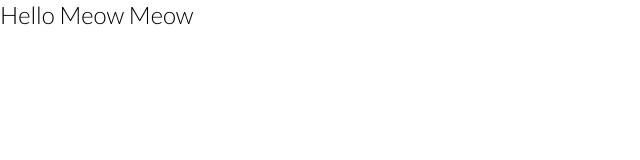
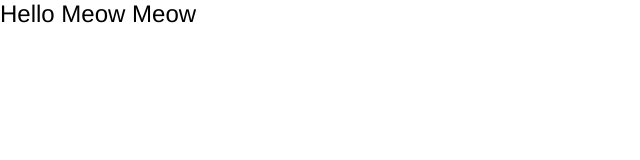
Before and after one commit to jay-medina/pelicula, a React (Vite) app: page / in a window 1280 px wide. Shown: the top 160 px of the page, without its empty margins (0-640 px from the left). Built offline with nearby package versions, Linux system fonts and the light colour scheme.

Commit message:
adding todo items

```diff
--- a/src/components/app.css
+++ b/src/components/app.css
@@ -9,7 +9,7 @@ body {
     padding: 0;
     box-sizing: border-box;
     font-size: 24px;
-    font-family: "Lato", Arial, sans-serif;
+    font-family: "Helvetica Neue", Helvetica, Arial, sans-serif;
     font-weight: normal;
     -webkit-font-smoothing: antialiased;
 }
```
Also changed, not shown: 1 other file (tests, documents, lock files or other folders).
